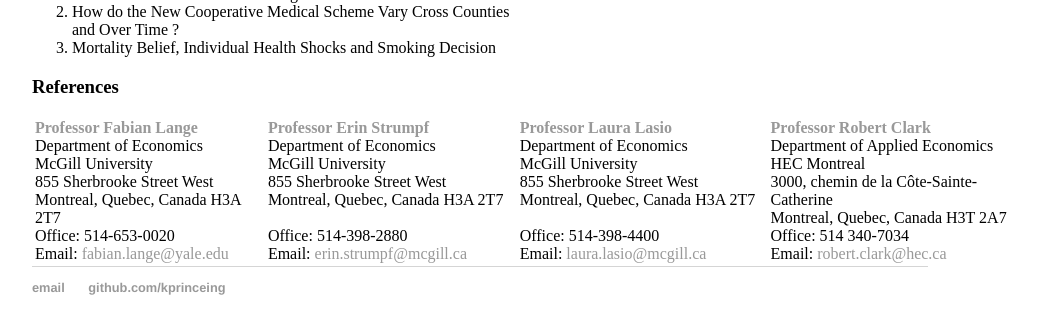
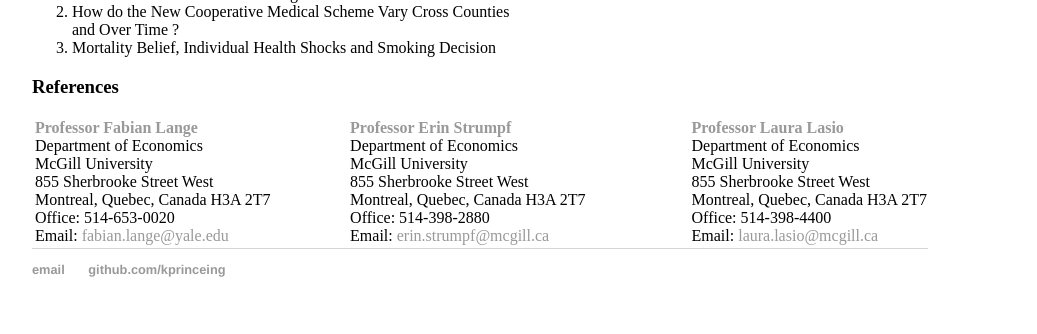
Before and after one commit to kprinceing/kprinceing.github.io, a Jekyll site: the page built from index.html, in a window 1280 px wide, cut to the strip 797-1152 px from the top of the page. Shown: the top 334 px of the strip, without its empty margins (160-1197 px from the left). Built offline with Jekyll 4.4.1, drawn with Linux system fonts in a browser that asks for light colours.

Commit message:
Update index.html

```diff
--- a/index.html
+++ b/index.html
@@ -70,15 +70,6 @@ title: Yan_Song
             Office: 514-398-4400 <BR>
             Email: <A HREF="mailto:laura.lasio@mcgill.ca">laura.lasio@mcgill.ca</A> <BR>
         </td>
-          <td>
-            <A HREF="http://www.hec.ca/en/profs/robert.clark.html"><B> Professor Robert Clark</B></A><BR>
-            Department of Applied Economics <BR>
-            HEC Montreal<BR>
-            3000, chemin de la Côte-Sainte-Catherine <BR>
-            Montreal, Quebec, Canada H3T 2A7 &nbsp;&nbsp;&nbsp;&nbsp;<BR>
-            Office: 514 340-7034 <BR>
-            Email: <A HREF="mailto:robert.clark@hec.ca">robert.clark@hec.ca</A> <BR>
-        </td>
       </tr>
     </table>
 
```
